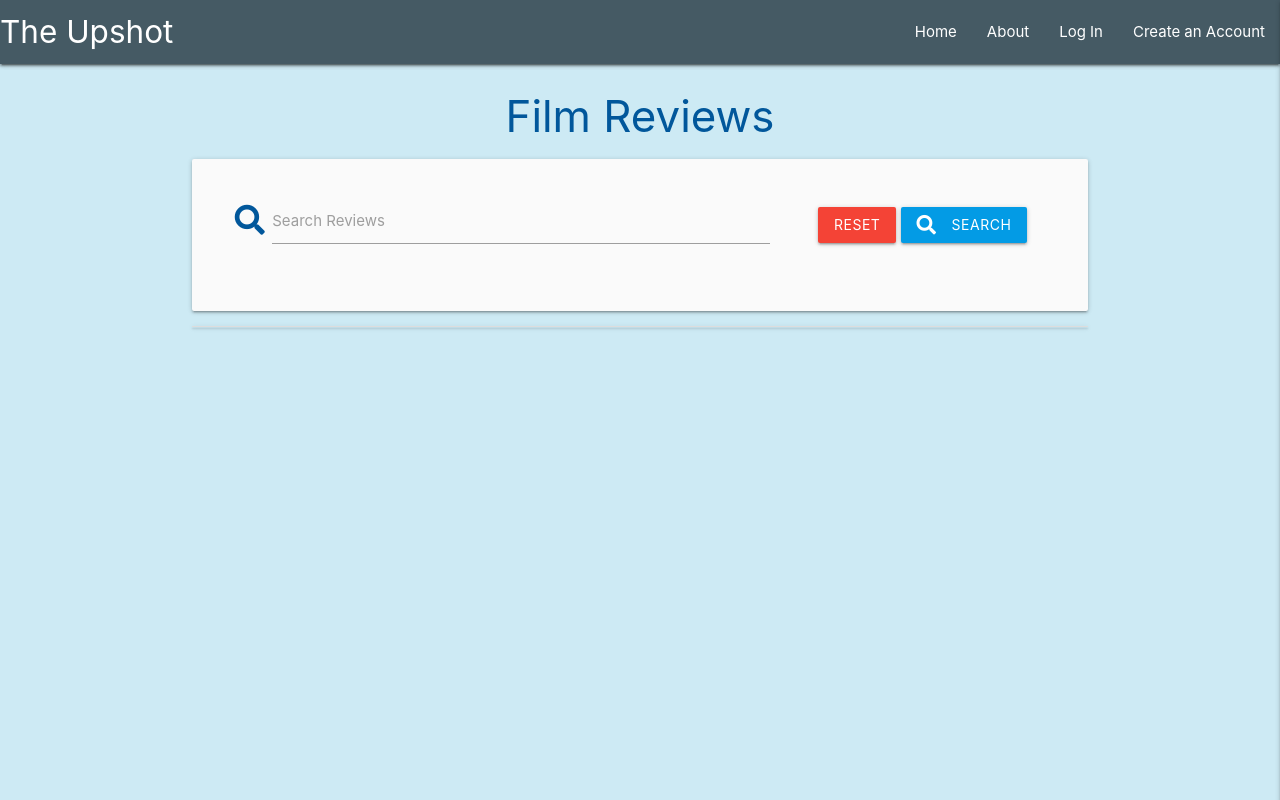
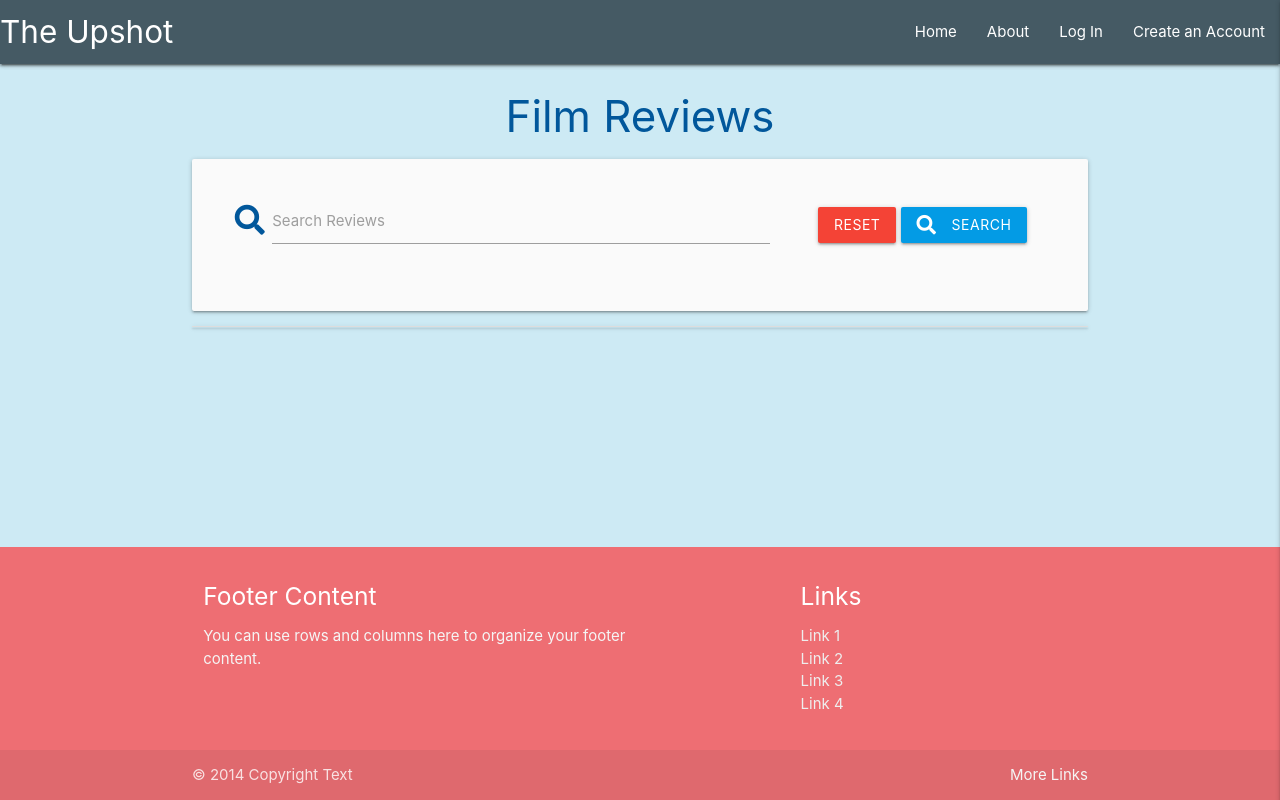
Before and after one commit to Code-Institute-Submissions/Mishsmelle-milestone-three_DecResub, a Flask app: page / in a window 1280 px wide. Run offline with Flask 2, Linux system fonts and the light colour scheme; data that the repository does not hold is empty; some libraries are stand-ins or nearby versions.

Commit message:
added footer framework

```diff
--- a/static/css/style.css
+++ b/static/css/style.css
@@ -9,3 +9,13 @@ body {
 .flashes h4 {
     line-height: 2;
 }
+
+body {
+    display: flex;
+    min-height: 100vh;
+    flex-direction: column;
+}
+
+main {
+    flex: 1 0 auto;
+}
--- a/templates/base.html
+++ b/templates/base.html
@@ -74,6 +74,32 @@
         {% block content %}
         {% endblock %}
     </main>
+    <footer class="page-footer">
+        <div class="container">
+            <div class="row">
+                <div class="col l6 s12">
+                    <h5 class="white-text">Footer Content</h5>
+                    <p class="grey-text text-lighten-4">You can use rows and columns here to organize your footer
+                        content.</p>
+                </div>
+                <div class="col l4 offset-l2 s12">
+                    <h5 class="white-text">Links</h5>
+                    <ul>
+                        <li><a class="grey-text text-lighten-3" href="#!">Link 1</a></li>
+                        <li><a class="grey-text text-lighten-3" href="#!">Link 2</a></li>
+                        <li><a class="grey-text text-lighten-3" href="#!">Link 3</a></li>
+                        <li><a class="grey-text text-lighten-3" href="#!">Link 4</a></li>
+                    </ul>
+                </div>
+            </div>
+        </div>
+        <div class="footer-copyright">
+            <div class="container">
+                © 2014 Copyright Text
+                <a class="grey-text text-lighten-4 right" href="#!">More Links</a>
+            </div>
+        </div>
+    </footer>
 
     <script src="https://code.jquery.com/jquery-3.6.0.min.js"
         integrity="sha256-/xUj+3OJU5yExlq6GSYGSHk7tPXikynS7ogEvDej/m4=" crossorigin="anonymous">
```
Also changed, not shown: templates/search.html (added, +50 -0 lines).
